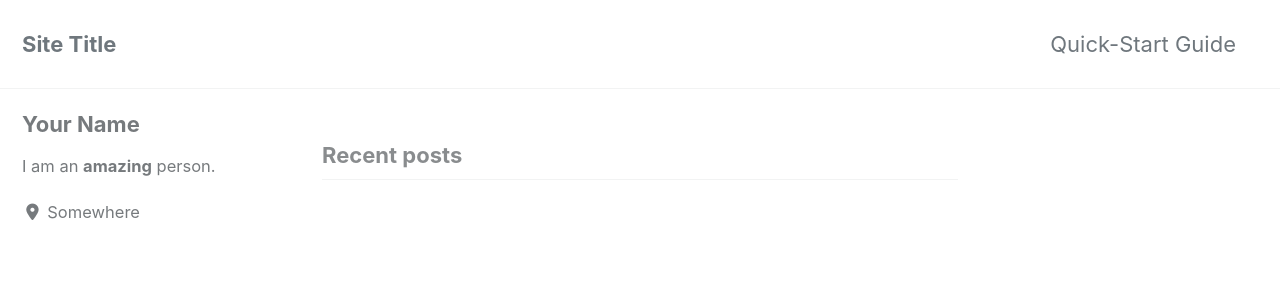
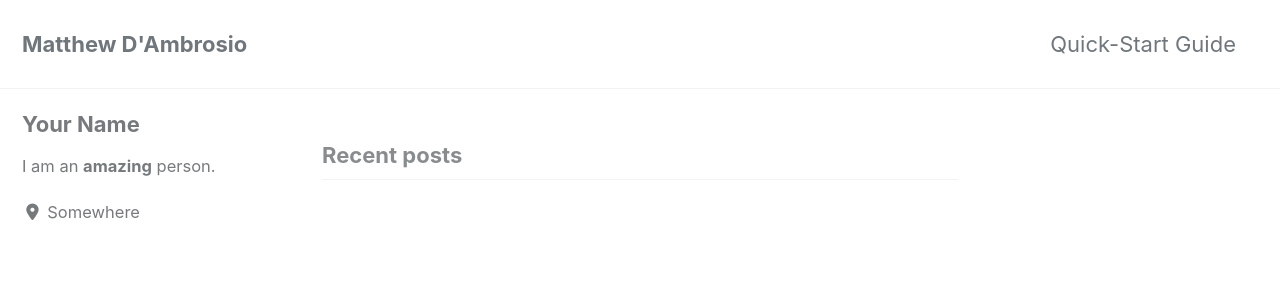
Before and after one commit to DambrosiCode/DambrosiCode.github.io, a Jekyll site: the page built from index.html, in a window 1280 px wide and 900 px high. Shown: the top 300 px of the window. Built offline with Jekyll 4.4.1, drawn with Linux system fonts in a browser that asks for light colours; cached includes are drawn as plain includes; nearby versions of some CDN libraries; the list of posts is cut into pages by our own code.

Commit message:
a subtle change

```diff
--- a/_config.yml
+++ b/_config.yml
@@ -16,7 +16,7 @@ minimal_mistakes_skin    : "default" # "air", "aqua", "contrast", "dark", "dirt"
 
 # Site Settings
 locale                   : "en-US"
-title                    : "Site Title"
+title                    : "Matthew D'Ambrosio"
 title_separator          : "-"
 subtitle                 : # site tagline that appears below site title in masthead
 name                     : "Your Name"
```
